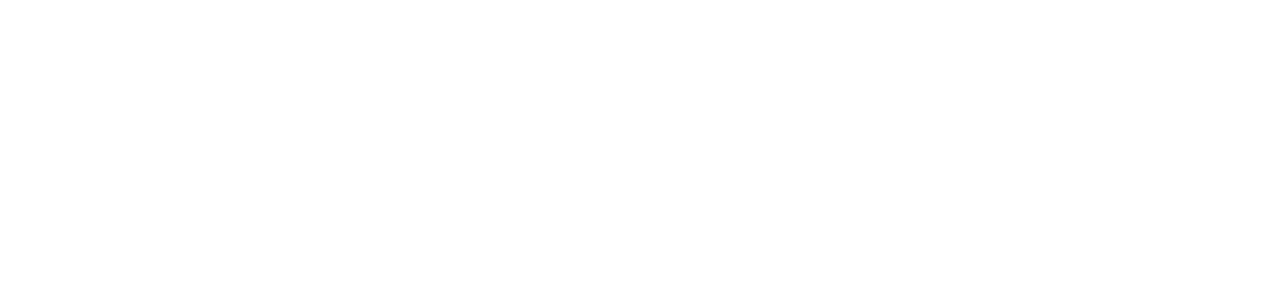
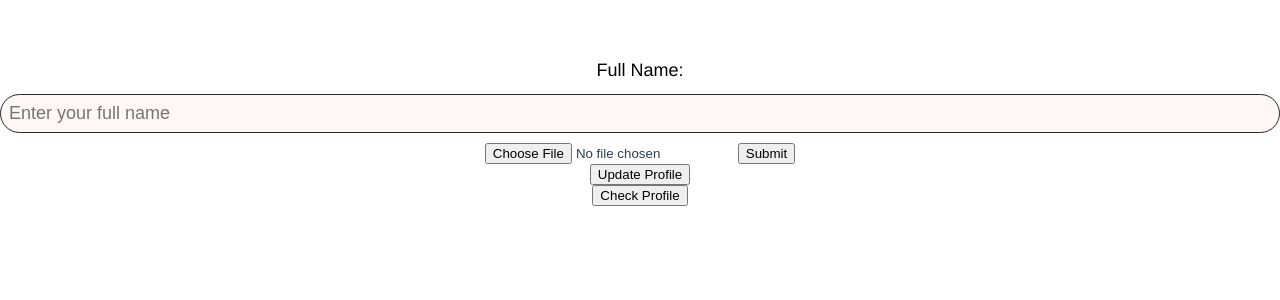
Before and after one commit to iarlaroche1/studybuddy, a Vue app: page /profiletestpage in a window 1280 px wide. Before the commit this address had no page. Shown: the top 300 px of the page. Built offline with nearby package versions, Linux system fonts and the light colour scheme.

Commit message:
working on ability to upload display name and pfp

```diff
--- a/src/components/LoginPage.vue
+++ b/src/components/LoginPage.vue
@@ -85,6 +85,7 @@
             // Signed in
             let user = userCredential.user;
             console.log(user);
+
             }).catch((error) => {
             let errorCode = error.code;
             let errorMessage = error.message;
--- /dev/null
+++ b/src/components/ProfileTestPage.vue
@@ -0,0 +1,115 @@
+<template>
+    <div>
+        <!-- Name input field section -->
+        <div class="input-container">
+            <label for="full-name">Full Name:</label>
+            <input id="full-name" v-model="fullName" type="text" placeholder="Enter your full name" class="input-field" />
+        </div>
+        <div>
+           <input type="file" @change="handleFileChange" accept="image/*" ref="input1">
+           <button @click="previewImage">Submit</button>
+        </div>
+         <div v-if="imageData!=null">
+            <img class="preview" height="268" width="356" :src="img1">
+            <br>
+         </div>
+
+        <button @click="updateUserProfile">Update Profile</button><br>
+        <button @click="checkProfile">Check Profile</button>
+
+    </div>
+</template>
+
+<script>
+import { getStorage, ref, uploadBytes, getDownloadURL } from "firebase/storage";
+import { getAuth, updateProfile } from "firebase/auth";
+
+const auth = getAuth();
+const user = auth.currentUser;
+
+var fullName = "";
+var url = "";
+
+
+if (user !== null) {
+        user.providerData.forEach((profile) => {
+            console.log("  Sign-in provider: " + profile.providerId);
+            console.log("  Provider-specific UID: " + profile.uid);
+            console.log("  Name: " + profile.displayName);
+            console.log("  Email: " + profile.email);
+            console.log("  Photo URL: " + profile.photoURL);
+            fullName = profile.displayName;
+            url = profile.photoURL;
+        });
+    } else {console.log("user is null");}
+
+export default {
+    data() {
+        return {
+            fullName: ''
+        };
+    },
+    methods: {
+        updateUserProfile() {
+
+            if (this.fullName == null) {
+                this.fullName = fullName;
+            }
+            if (this.url == null) {
+                this.url = url;
+            }
+            updateProfile(auth.currentUser, {
+                displayName: this.fullName,
+                photoURL: this.url,
+            }).then(() => {
+                // Profile updated!
+                console.log('Profile updated successfully');
+            }).catch((error) => {
+                // An error occurred
+                console.log(error);
+            });
+        },
+        checkProfile() {
+            if (user !== null) {
+            user.providerData.forEach((profile) => {
+                console.log("  Sign-in provider: " + profile.providerId);
+                console.log("  Provider-specific UID: " + profile.uid);
+                console.log("  Name: " + profile.displayName);
+                console.log("  Email: " + profile.email);
+                console.log("  Photo URL: " + profile.photoURL);
+            });
+            }
+        },
+        handleFileChange(event) {
+            this.selectedFile = event.target.files[0];
+        },
+        async uploadImage(event) {
+            const file = event.target.files[0];
+            if (!file) return;
+
+            const storage = getStorage();
+            const storageRef = ref(storage, `profileImages/${file.name}`);
+
+            try {
+                const snapshot = await uploadBytes(storageRef, file);
+                const uploadURL = await getDownloadURL(snapshot.ref);
+                console.log("File available at", uploadURL);
+                url = uploadURL;
+            } catch (error) {
+                console.error("Error uploading file:", error);
+            }
+        }
+    }
+};
+</script>
+
+<style scoped>
+.input-container {
+    margin-bottom: 10px;
+}
+.input-field {
+    width: 100%;
+    padding: 8px;
+    box-sizing: border-box;
+}
+</style>
--- a/src/components/SignUpPage.vue
+++ b/src/components/SignUpPage.vue
@@ -69,7 +69,7 @@
 <script>
 import app from '../api/firebase';
 // import { getFunctions, httpsCallable } from "firebase/functions";
-import { getAuth, createUserWithEmailAndPassword } from "firebase/auth";
+import { getAuth, createUserWithEmailAndPassword, updateProfile } from "firebase/auth";
 
 
 export default {
@@ -97,6 +97,9 @@
         .then((userCredential) => {
         // Signed in
         const user = userCredential.user;
+        updateProfile(auth.currentUser, {
+          displayName: this.fullName
+        });
         console.log(user)
         // ...
         })
--- /dev/null
+++ b/src/components/newprofiletest.vue
@@ -0,0 +1,35 @@
+<template>
+    <div>
+        <input type="file" @change="handleFileChange" />
+        <button @click="uploadImage">Submit</button>
+    </div>
+</template>
+
+<script>
+import { getStorage, ref, uploadBytes, getDownloadURL } from "firebase/storage";
+
+export default {
+    name: "NewProfileTest",
+    methods: {
+        async uploadImage(event) {
+            const file = event.target.files[0];
+            if (!file) return;
+
+            const storage = getStorage();
+            const storageRef = ref(storage, `profileImages/${file.name}`);
+
+            try {
+                const snapshot = await uploadBytes(storageRef, file);
+                const url = await getDownloadURL(snapshot.ref);
+                console.log("File available at", url);
+            } catch (error) {
+                console.error("Error uploading file:", error);
+            }
+        }
+    }
+};
+</script>
+
+<style scoped>
+/* Add your styles here */
+</style>
```
Also changed, not shown: src/main.js (+6 -1 lines), firebase.json, 1 other file (tests, documents, lock files or other folders).
